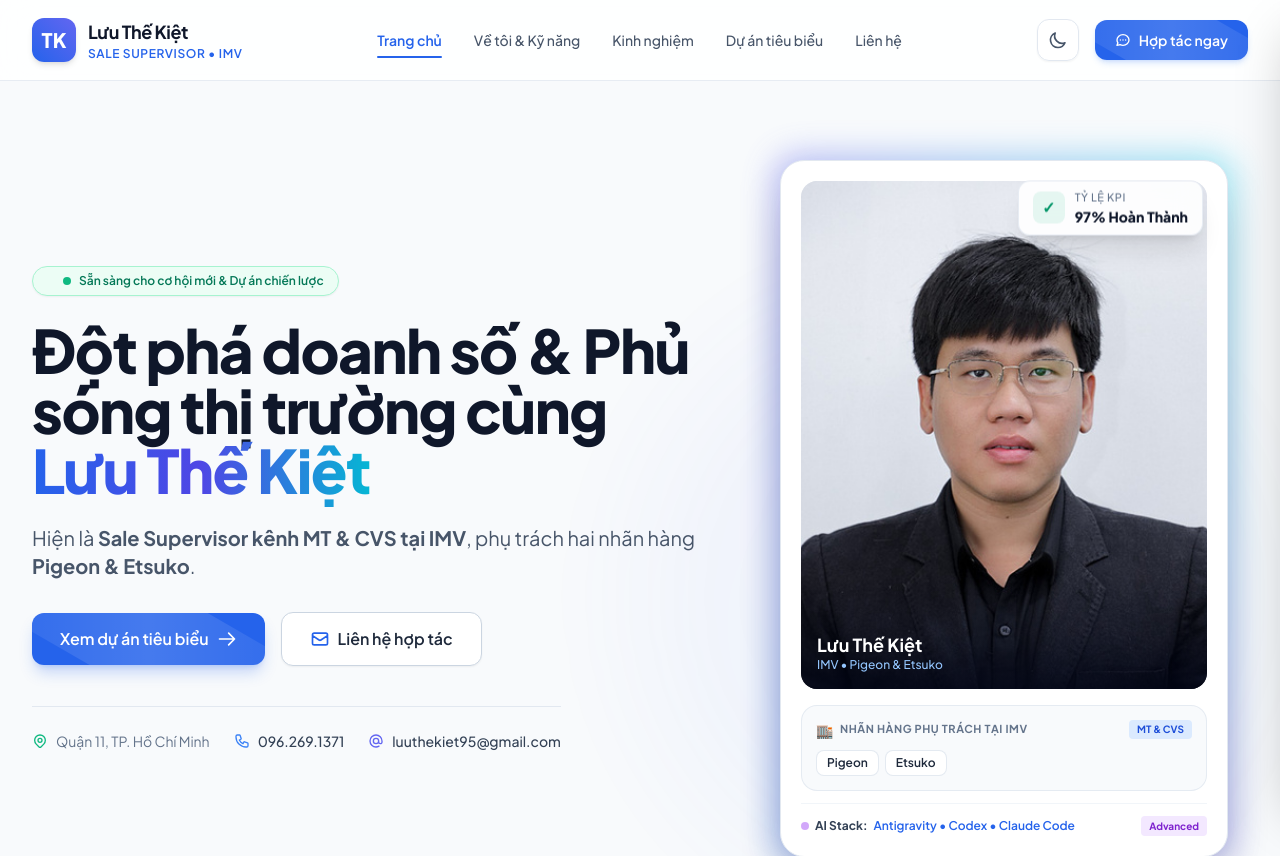
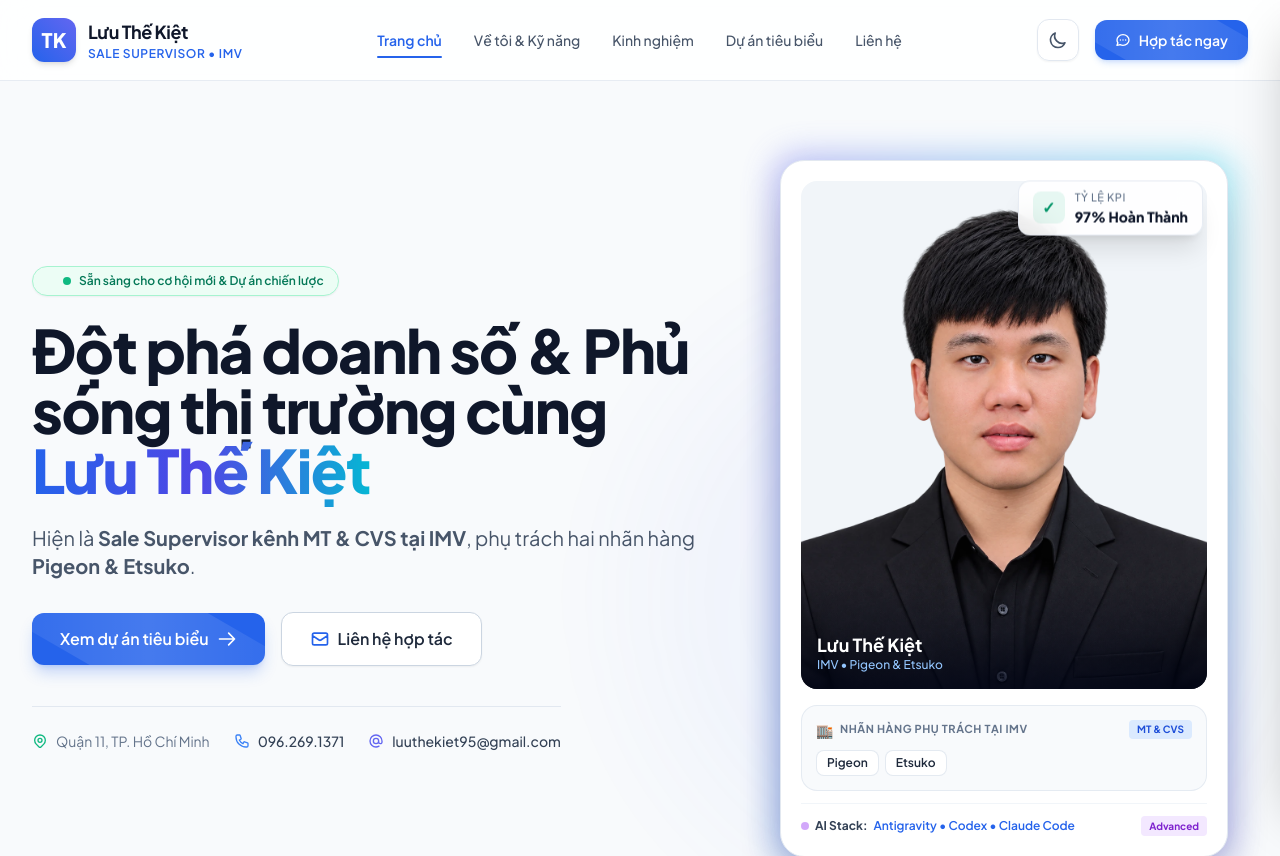
Before and after one commit to lynped/portfolio-, a plain HTML site: page index.html in a window 1280 px wide. Shown: the top 856 px of the page. Drawn offline with nearby package versions, Linux system fonts and the light colour scheme.

Commit message:
Update portfolio portrait

```diff
--- a/index.html
+++ b/index.html
@@ -249,7 +249,7 @@
 
                 <!-- Profile Image with sleek ratio -->
                 <div class="relative w-full aspect-[4/5] rounded-2xl overflow-hidden bg-slate-100 dark:bg-slate-800">
-                  <img src="assets/img/avatar.jpg" alt="Lưu Thế Kiệt — Sale Supervisor kênh MT & CVS tại IMV" class="w-full h-full object-cover object-top hover:scale-105 transition-transform duration-700">
+                  <img src="assets/img/luu-the-kiet-portrait.webp" alt="Lưu Thế Kiệt — Sale Supervisor kênh MT & CVS tại IMV" class="w-full h-full object-cover object-top hover:scale-105 transition-transform duration-700">
 
                   <!-- Subtle gradient overlay at bottom of photo -->
                   <div class="absolute inset-x-0 bottom-0 h-28 bg-gradient-to-t from-slate-950/80 via-slate-950/30 to-transparent flex items-end p-4">
```
Also changed, not shown: assets/img/luu-the-kiet-portrait.webp (added).
